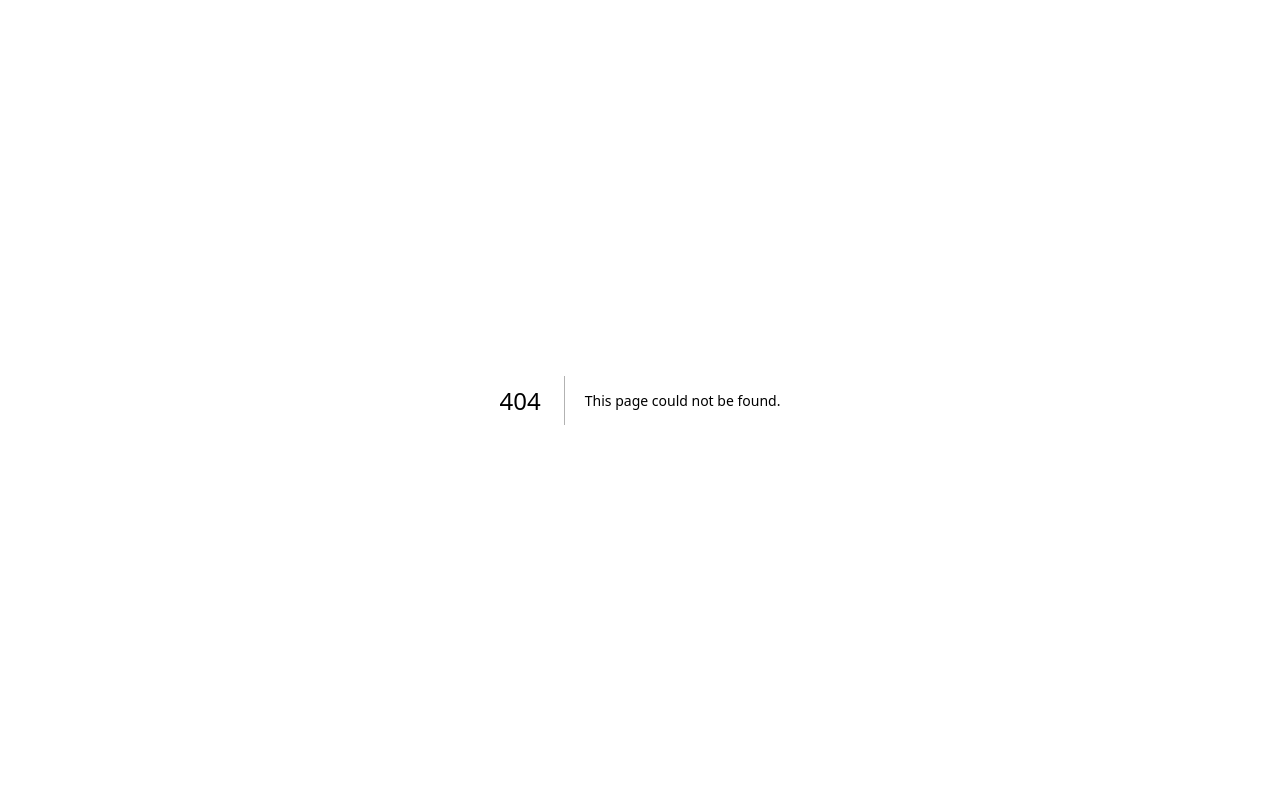
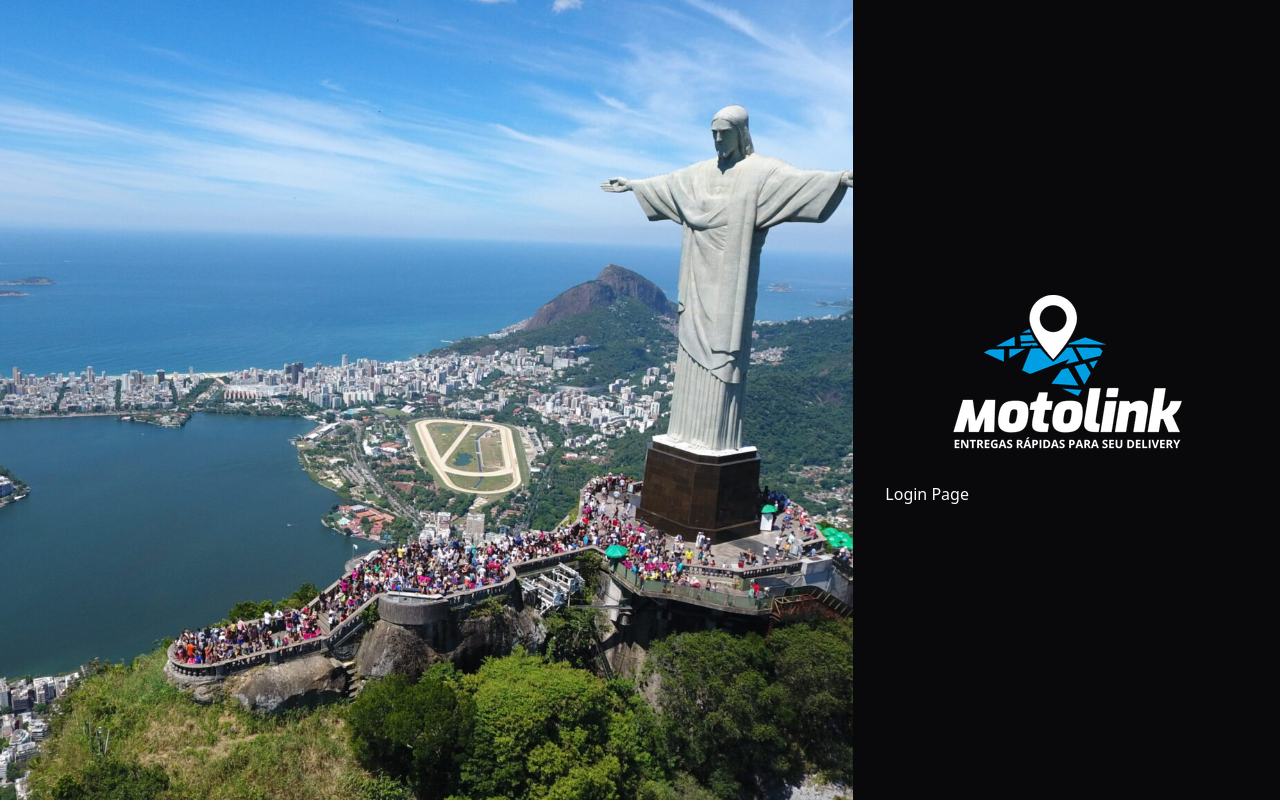
Before and after one commit to johnvilela/motolink, a Next.js app: page /login in a window 1280 px wide. Before the commit this address had no page. Built offline with nearby package versions, Linux system fonts and the light colour scheme.

Commit message:
feat: criar proxy para redirecionar paginas

```diff
--- /dev/null
+++ b/src/app/(authenticated)/dashboard/page.tsx
@@ -0,0 +1,3 @@
+export default function DashboardPage() {
+  return <div>Dashboard Page</div>;
+}
--- /dev/null
+++ b/src/app/(unauthenticated)/layout.tsx
@@ -0,0 +1,34 @@
+import Image from "next/image";
+
+export default function UnauthenticatedLayout({
+  children,
+}: {
+  children: React.ReactNode;
+}) {
+  return (
+    <div className="flex min-h-screen">
+      <div className="hidden lg:flex lg:w-2/3 bg-muted items-center justify-center relative">
+        <Image
+          src="/rio-de-janeiro.jpg"
+          alt="Rio de Janeiro"
+          fill
+          className="object-cover"
+        />
+      </div>
+
+      <div className="w-full lg:w-1/3 bg-background flex flex-col justify-center px-8 py-12">
+        <div className="mx-auto w-full max-w-sm space-y-6">
+          <Image
+            src="/motolink.png"
+            alt="Motolink Logo"
+            width={256}
+            height={64}
+            className="mx-auto"
+          />
+
+          {children}
+        </div>
+      </div>
+    </div>
+  );
+}
--- /dev/null
+++ b/src/app/(unauthenticated)/login/page.tsx
@@ -0,0 +1,3 @@
+export default function LoginPage() {
+  return <div>Login Page</div>;
+}
--- a/src/app/page.tsx
+++ /dev/null
@@ -1,7 +0,0 @@
-export default function Home() {
-  return (
-    <main>
-      <div>Hello world!</div>
-    </main>
-  );
-}
--- /dev/null
+++ b/src/proxy.ts
@@ -0,0 +1,14 @@
+import type { NextRequest } from "next/server";
+import { NextResponse } from "next/server";
+
+export function proxy(request: NextRequest) {
+  if (request.nextUrl.pathname === "/") {
+    return NextResponse.rewrite(new URL("/login", request.url));
+  }
+}
+
+export const config = {
+  matcher: [
+    "/((?!api|_next/static|_next/image|favicon.ico|sitemap.xml|robots.txt).*)",
+  ],
+};
```
